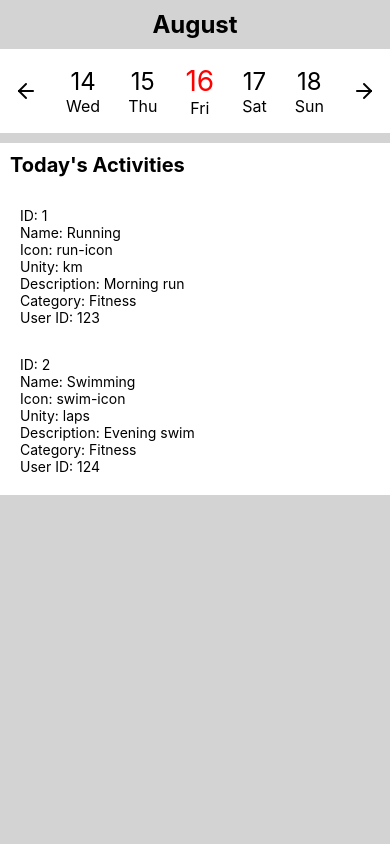
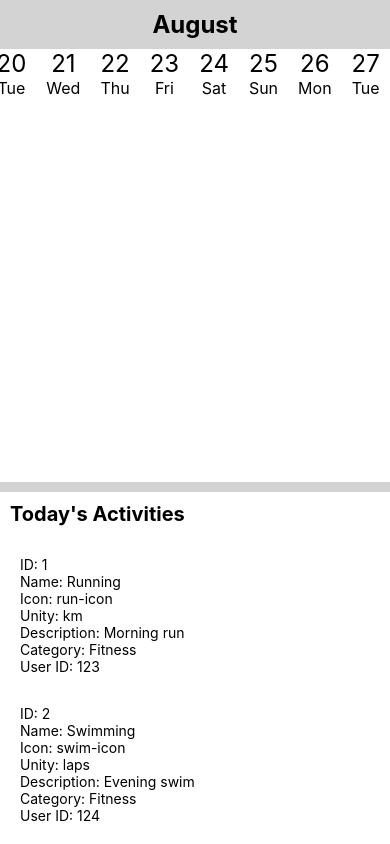
Before and after one commit to Basuw/Activities, a React Native app: screen / in a window 390 px wide. Built offline with nearby package versions, Linux system fonts and the light colour scheme.

Commit message:
v1 scroll + selected day auto

```diff
--- a/src/screens/Activities.tsx
+++ b/src/screens/Activities.tsx
@@ -1,36 +1,43 @@
-import React, { useState, useEffect } from 'react';
-import { SafeAreaView, StyleSheet, View, Text, TouchableOpacity } from 'react-native';
-import Feather from 'react-native-vector-icons/Feather';
+import React, { useState, useEffect, useRef } from 'react';
+import { SafeAreaView, StyleSheet, View, Text, TouchableOpacity, ScrollView, PanResponder } from 'react-native';
 import ActivitySection from '../components/ActivitySection';
 import ActivityModel from '../models/ActivityModel';
 
 const Activities = () => {
   const [startDate, setStartDate] = useState(new Date());
   const [days, setDays] = useState([]);
+  const [selectedDay, setSelectedDay] = useState(new Date().toISOString().split('T')[0]);
+  const scrollViewRef = useRef(null);
 
   useEffect(() => {
-    setDays(DaysBeforeAndAfter(startDate, 5));
+    const generatedDays = DaysBeforeAndAfter(startDate);
+    setDays(generatedDays);
+    // Center the current day on initialization
+    setTimeout(() => {
+      if (scrollViewRef.current) {
+        const currentDayIndex = generatedDays.findIndex(day => day.fullDate === selectedDay);
+        scrollViewRef.current.scrollTo({ x: currentDayIndex * 60 - 120, animated: true });
+      }
+    }, 100);
   }, [startDate]);
 
   const handleDayClick = (day) => {
-    console.log(`Clicked day: ${day.fullDate}`);
-  };
-
-  const handleLeftArrowClick = () => {
-    const newStartDate = new Date(startDate);
-    newStartDate.setDate(startDate.getDate() - 5);
-    setStartDate(newStartDate);
-  };
-
-  const handleRightArrowClick = () => {
-    const newStartDate = new Date(startDate);
-    newStartDate.setDate(startDate.getDate() + 5);
-    setStartDate(newStartDate);
+    setSelectedDay(day.fullDate);
   };
 
   const getCurrentMonth = () => {
+    const selectedDate = new Date(selectedDay);
     const options = { month: 'long' };
-    return startDate.toLocaleDateString('en-US', options);
+    return selectedDate.toLocaleDateString('en-US', options);
+  };
+
+  const handleScroll = (event) => {
+    const offsetX = event.nativeEvent.contentOffset.x;
+    const dayWidth = 60; // Width of each day item
+    const currentIndex = Math.round(offsetX / dayWidth);
+    if (days[currentIndex]) {
+      setSelectedDay(days[currentIndex].fullDate);
+    }
   };
 
   const sampleActivities = [
@@ -41,35 +48,41 @@ const Activities = () => {
   return (
     <SafeAreaView style={styles.wrapper}>
       <Text style={styles.monthText}>{getCurrentMonth()}</Text>
-      <View style={styles.menu}>
-        <TouchableOpacity onPress={handleLeftArrowClick}>
-          <Feather name="arrow-left" size={24} color="black" />
-        </TouchableOpacity>
+      <ScrollView
+        horizontal
+        showsHorizontalScrollIndicator={false}
+        style={styles.menu}
+        ref={scrollViewRef}
+        onScroll={handleScroll}
+        scrollEventThrottle={16}
+      >
         {days.map((day, index) => (
           <TouchableOpacity key={index} style={styles.dayContainer} onPress={() => handleDayClick(day)}>
-            <Text style={[styles.dayText, day.fullDate === new Date().toISOString().split('T')[0] && styles.currentDayText]}>
+            <Text style={[
+              styles.dayText,
+              day.fullDate === selectedDay && styles.selectedDayText,
+              (index === 0 || index === days.length - 1) && styles.transparentDayText
+            ]}>
               {day.date}
             </Text>
             <Text style={styles.weekdayText}>{day.weekday}</Text>
           </TouchableOpacity>
         ))}
-        <TouchableOpacity onPress={handleRightArrowClick}>
-          <Feather name="arrow-right" size={24} color="black" />
-        </TouchableOpacity>
-      </View>
+      </ScrollView>
       <ActivitySection title="Today's Activities" activities={sampleActivities} />
     </SafeAreaView>
   );
 };
 
-const DaysBeforeAndAfter = (startDate, range) => {
+const DaysBeforeAndAfter = (startDate) => {
   const days = [];
   const options = { weekday: 'short' };
-  const halfRange = Math.floor(range / 2);
+  const start = new Date(startDate);
+  start.setMonth(start.getMonth() - 1);
+  const end = new Date(startDate);
+  end.setMonth(end.getMonth() + 1);
 
-  for (let i = -halfRange; i <= halfRange; i++) {
-    const day = new Date(startDate);
-    day.setDate(startDate.getDate() + i);
+  for (let day = new Date(start); day <= end; day.setDate(day.getDate() + 1)) {
     days.push({
       date: day.getDate(),
       weekday: day.toLocaleDateString('en-US', options),
@@ -89,16 +102,19 @@ const styles = StyleSheet.create({
     width: '100%',
     height: '10%',
     flexDirection: 'row',
-    justifyContent: 'space-around',
-    alignItems: 'center',
     backgroundColor: 'white',
   },
   dayContainer: {
     alignItems: 'center',
+    marginHorizontal: 10,
   },
   dayText: {
     fontSize: 24,
     color: 'black',
+  },
+  selectedDayText: {
+    color: 'blue',
+    fontSize: 28,
   },
   currentDayText: {
     color: 'red',
@@ -114,6 +130,9 @@ const styles = StyleSheet.create({
     textAlign: 'center',
     marginVertical: 10,
   },
+  transparentDayText: {
+    opacity: 0.5,
+  },
 });
 
 export default Activities;
```
